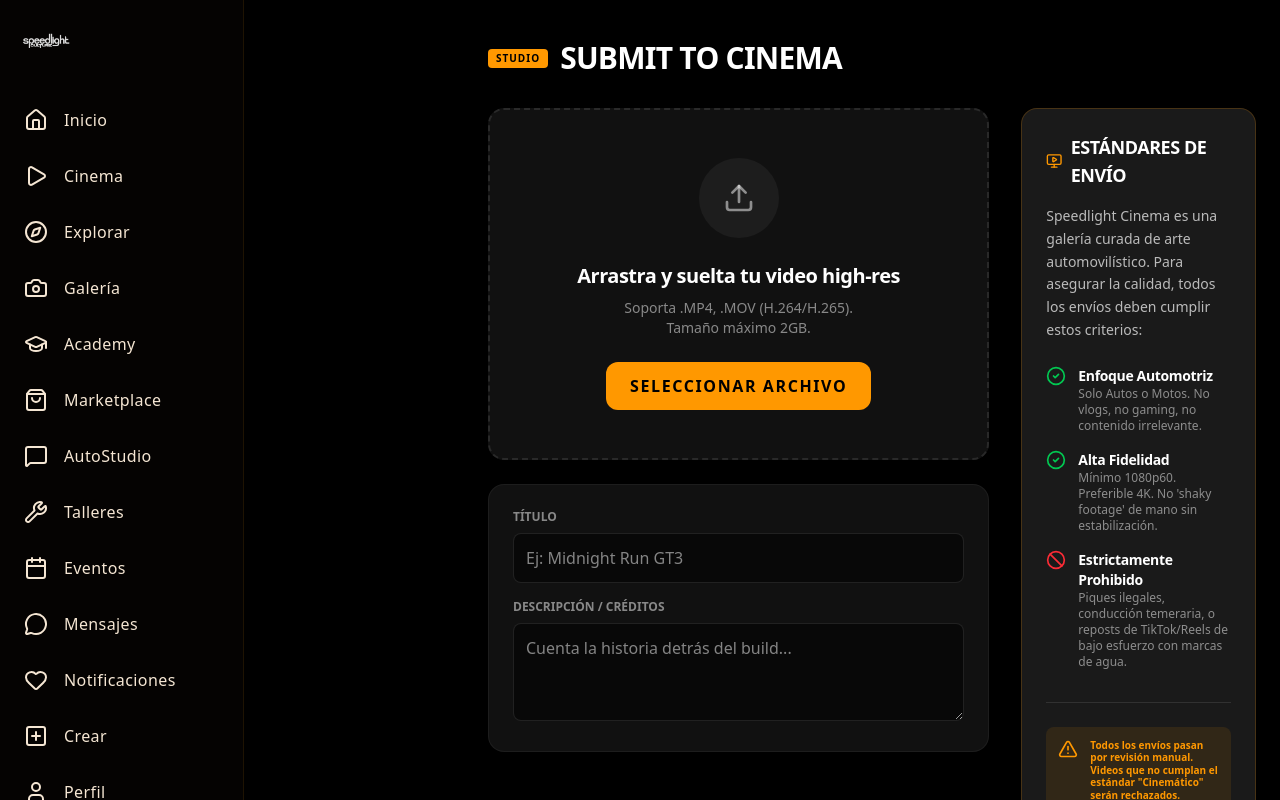
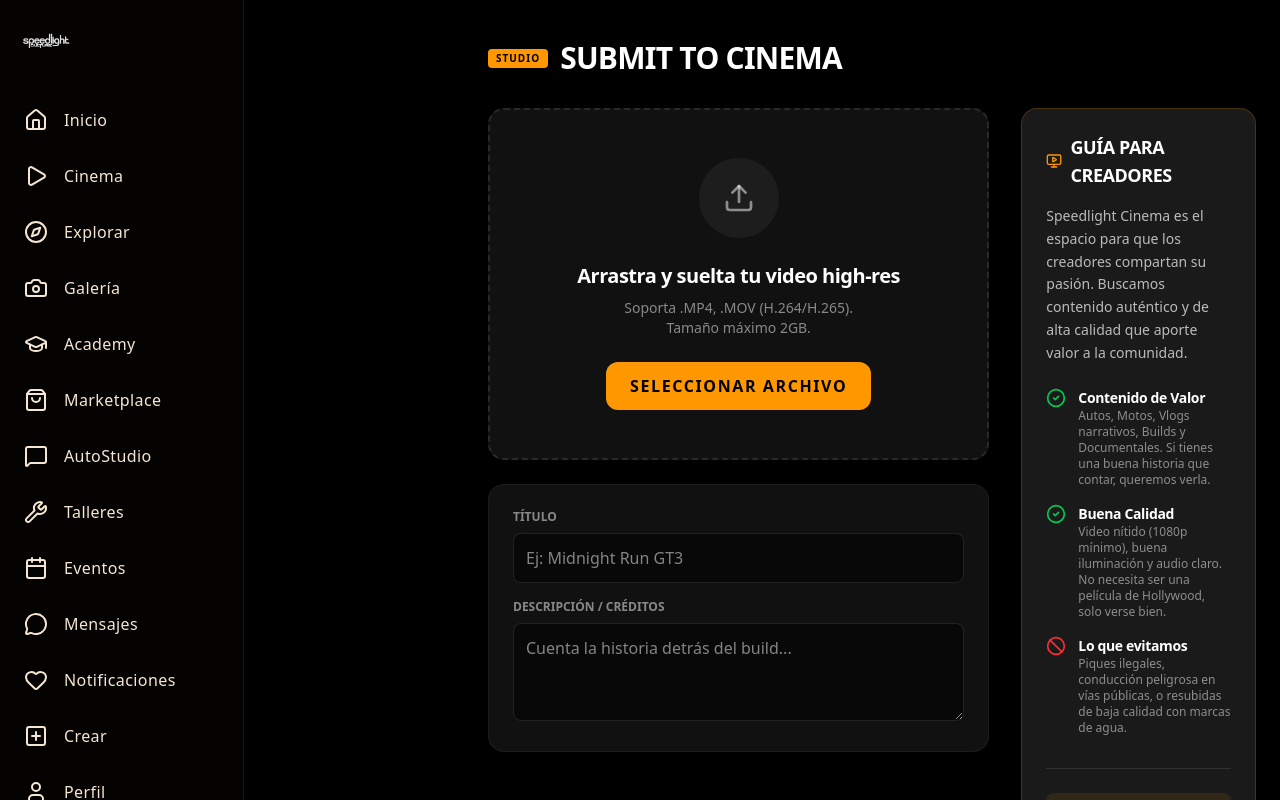
Before and after one commit to toyoneitor3000/agentics, a Next.js app in the folder workspace/speedlight_culture/: page /reels/upload in a window 1280 px wide. Shown: the top 800 px of the page. Built offline with nearby package versions, Linux system fonts and the light colour scheme.

Commit message:
docs: Update video upload guidelines to be more inclusive and descriptive for creators.

```diff
--- a/workspace/speedlight_culture/app/reels/upload/page.tsx
+++ b/workspace/speedlight_culture/app/reels/upload/page.tsx
@@ -89,35 +89,35 @@
                         <div className="bg-[#1A1A1A] rounded-2xl p-6 border border-[#FF9800]/20 sticky top-4">
                             <h3 className="font-oswald font-bold text-lg uppercase mb-4 flex items-center gap-2">
                                 <MonitorPlay className="w-5 h-5 text-[#FF9800]" />
-                                Estándares de Envío
+                                Guía para Creadores
                             </h3>
 
                             <p className="text-sm text-white/70 mb-6 leading-relaxed">
-                                Speedlight Cinema es una galería curada de arte automovilístico. Para asegurar la calidad, todos los envíos deben cumplir estos criterios:
+                                Speedlight Cinema es el espacio para que los creadores compartan su pasión. Buscamos contenido auténtico y de alta calidad que aporte valor a la comunidad.
                             </p>
 
                             <div className="space-y-4">
                                 <div className="flex gap-3">
                                     <CheckCircle2 className="w-5 h-5 text-green-500 shrink-0" />
                                     <div>
-                                        <h4 className="font-bold text-sm">Enfoque Automotriz</h4>
-                                        <p className="text-xs text-white/50">Solo Autos o Motos. No vlogs, no gaming, no contenido irrelevante.</p>
+                                        <h4 className="font-bold text-sm">Contenido de Valor</h4>
+                                        <p className="text-xs text-white/50">Autos, Motos, Vlogs narrativos, Builds y Documentales. Si tienes una buena historia que contar, queremos verla.</p>
                                     </div>
                                 </div>
 
                                 <div className="flex gap-3">
                                     <CheckCircle2 className="w-5 h-5 text-green-500 shrink-0" />
                                     <div>
-                                        <h4 className="font-bold text-sm">Alta Fidelidad</h4>
-                                        <p className="text-xs text-white/50">Mínimo 1080p60. Preferible 4K. No 'shaky footage' de mano sin estabilización.</p>
+                                        <h4 className="font-bold text-sm">Buena Calidad</h4>
+                                        <p className="text-xs text-white/50">Video nítido (1080p mínimo), buena iluminación y audio claro. No necesita ser una película de Hollywood, solo verse bien.</p>
                                     </div>
                                 </div>
 
                                 <div className="flex gap-3">
                                     <Ban className="w-5 h-5 text-red-500 shrink-0" />
                                     <div>
-                                        <h4 className="font-bold text-sm">Estrictamente Prohibido</h4>
-                                        <p className="text-xs text-white/50">Piques ilegales, conducción temeraria, o reposts de TikTok/Reels de bajo esfuerzo con marcas de agua.</p>
+                                        <h4 className="font-bold text-sm">Lo que evitamos</h4>
+                                        <p className="text-xs text-white/50">Piques ilegales, conducción peligrosa en vías públicas, o resubidas de baja calidad con marcas de agua.</p>
                                     </div>
                                 </div>
                             </div>
@@ -126,7 +126,7 @@
                                 <div className="flex items-start gap-3 bg-[#FF9800]/10 p-3 rounded-lg">
                                     <AlertTriangle className="w-5 h-5 text-[#FF9800] shrink-0" />
                                     <p className="text-[10px] text-[#FF9800] font-bold leading-tight">
-                                        Todos los envíos pasan por revisión manual. Videos que no cumplan el estándar "Cinemático" serán rechazados.
+                                        Cada video es revisado manualmente. Nuestro objetivo es destacar el mejor talento de latam, ¡incluido el tuyo!
                                     </p>
                                 </div>
                             </div>
```
